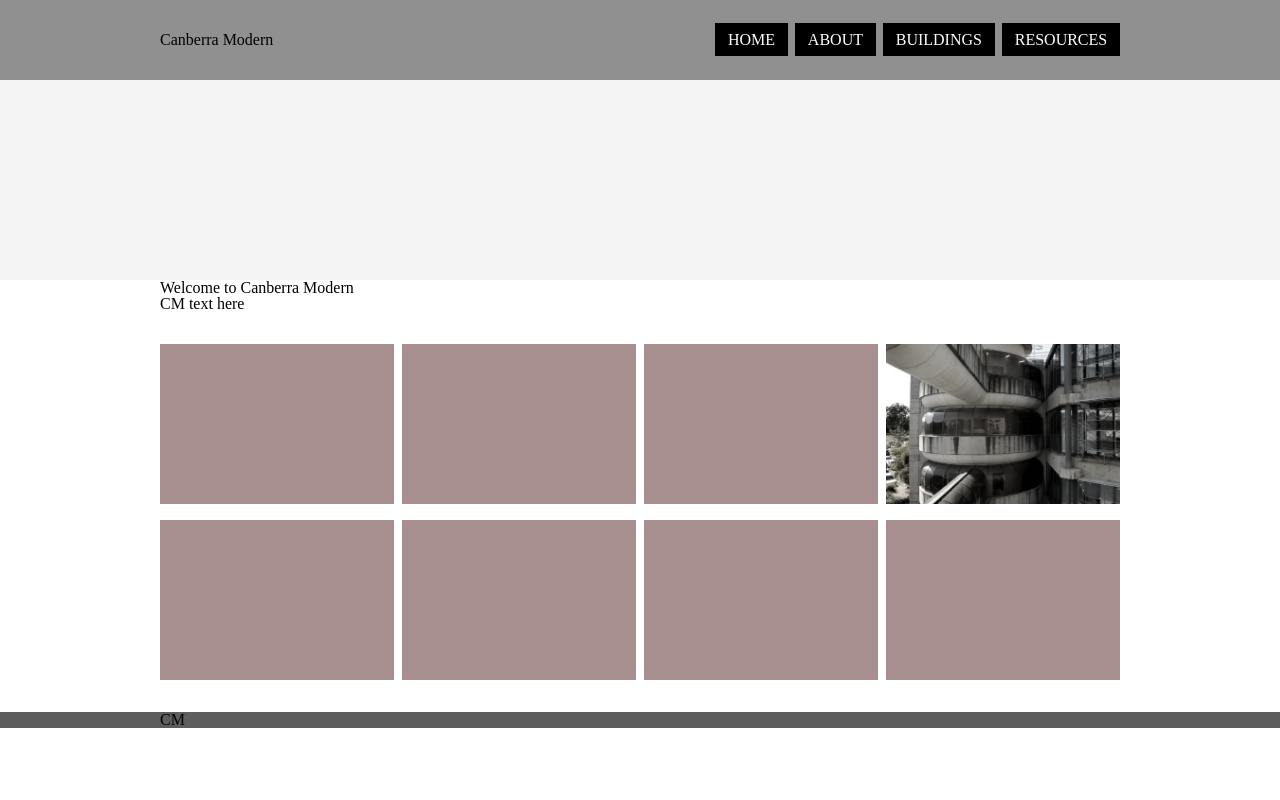
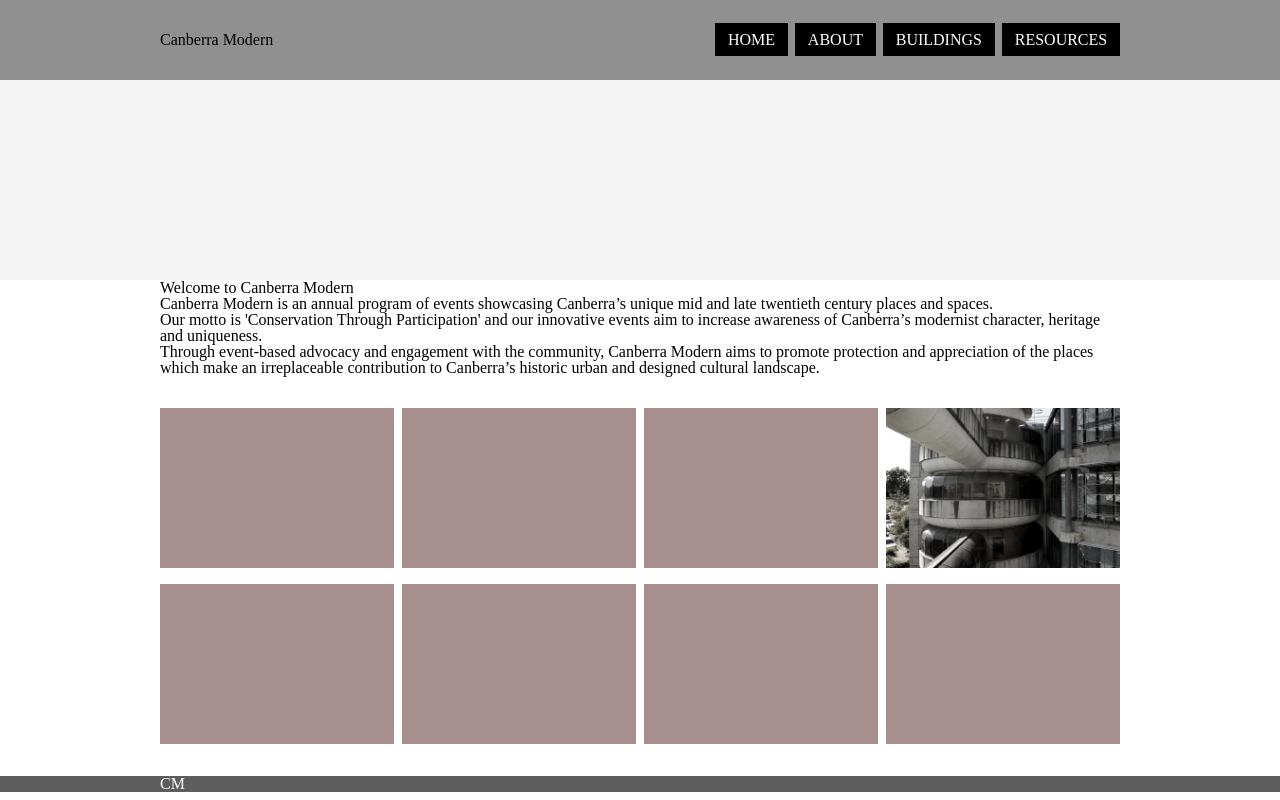
Before and after one commit to UC-Design/11056-project1, a plain HTML site: page index.html in a window 1280 px wide. Drawn offline with Linux system fonts and the light colour scheme.

Commit message:
Add comments and readme

```diff
--- a/assets/css/styles.css
+++ b/assets/css/styles.css
@@ -1,9 +1,18 @@
 
-/* Adjust display of the header using flexbox */
+
+
+/* the inner sets the width and centers the page */
+.inner {
+    width: 75%;
+    margin: 0 auto;
+}
+
+
+/* HEADER */
 header {
     background: #909090;
 }
-/* just change the header */
+/* just change the inner class in the header */
 /* use flexbox on the parent element */
 header .inner {
     display: flex;
@@ -13,6 +22,7 @@ header .inner {
     align-items: center;
 }
 
+/* header navigation styling */
 header nav ul li {
     display: inline;
     margin-left: 0.2em;
@@ -29,28 +39,27 @@ header nav ul li a:hover {
     background: #fff;
 }
 
-
-
-.inner {
-    width: 75%;
-    margin: 0 auto;
-    /* background-color: beige; */
-}
-
+ /* HERO CONTENT */
+ /* we will make this a background image later */
 .hero {
     background: #f4f4f4;
     min-height: 200px;
+    /* background: url(../images/callam.jpg) no-repeat center; */
+    background-size: cover;
 }
 
-/* CSS GRID */
+/* GALLERY  */
+/* We use css grid for this content becuase it has columns and rows */
 .gallery {
     display: grid;
+    /* try using different units here... */
+    /* if 4 values = 4 columns */
     grid-template-columns: 1fr 1fr 1fr 1fr;
-
     column-gap:.5em;
     row-gap: 1em;
     margin: 2em 0;
 }
+/* make the boxes look nice */
 .gallery div {
     background-color: #a88f8f;
     min-height: 10em;
@@ -59,26 +68,32 @@ header nav ul li a:hover {
     justify-content: center;
 }
 
+/* set a background image on one of the boxes */
 .gallery .callam {
     background-image: url(../images/callam.jpg);
     background-repeat: no-repeat;
     background-size: cover;
+    /* make the image grayscale */
     filter:grayscale(0.8);
 }
+/* position the text in the box */
 .gallery h3 {
     color: #fff;
     text-align: center;
+    /* hide the text */
     display: none;
 }
 .gallery div:hover {
+    /* remove the grayscale flter */
     filter:grayscale(0);
 }
 .gallery div:hover h3 {
+    /* make the text visible again on hovers */
     display: block;
 }
 
 
 footer {
     background: #5d5d5d;
-
+    color: #fff;
 }
--- a/index.html
+++ b/index.html
@@ -11,6 +11,7 @@
 
 <body>
     <header>
+        <!-- the content in our header is in a row, so we use flexbox in the css -->
         <div class="inner">
             <h1>Canberra Modern</h1>
 
@@ -33,14 +34,17 @@
         <div class="inner">
             <div>
                 <h2>Welcome to Canberra Modern</h2>
-                <p>CM text here</p>
+                <p>Canberra Modern is an annual program of events showcasing Canberra’s unique mid and late twentieth century places and spaces. </p>
+                    <p>Our motto is 'Conservation Through Participation' and our innovative events aim to increase awareness of Canberra’s modernist character, heritage and uniqueness.</p>
+                    <p>Through event-based advocacy and engagement with the community, Canberra Modern aims to promote protection and appreciation of the places which make an irreplaceable contribution to Canberra’s historic urban and designed cultural landscape. </p>
 
             </div>
             <aside>
-                <!-- images here -->
+                <!-- potentially an image here -->
 
             </aside>
 
+            <!-- the content in the gallery is multi-dimensional (uses both rows and columns), so we can use CSS grid -->
             <div class="gallery">
                 <div>
                     <h3>University House</h3>
```
Also changed, not shown: 1 other file.
